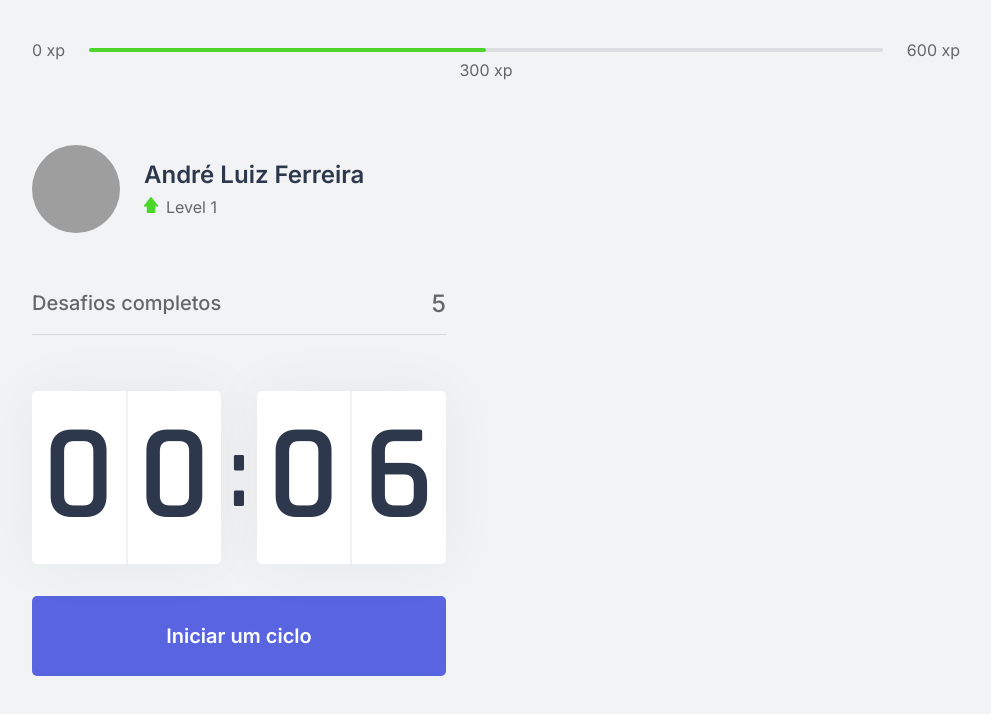
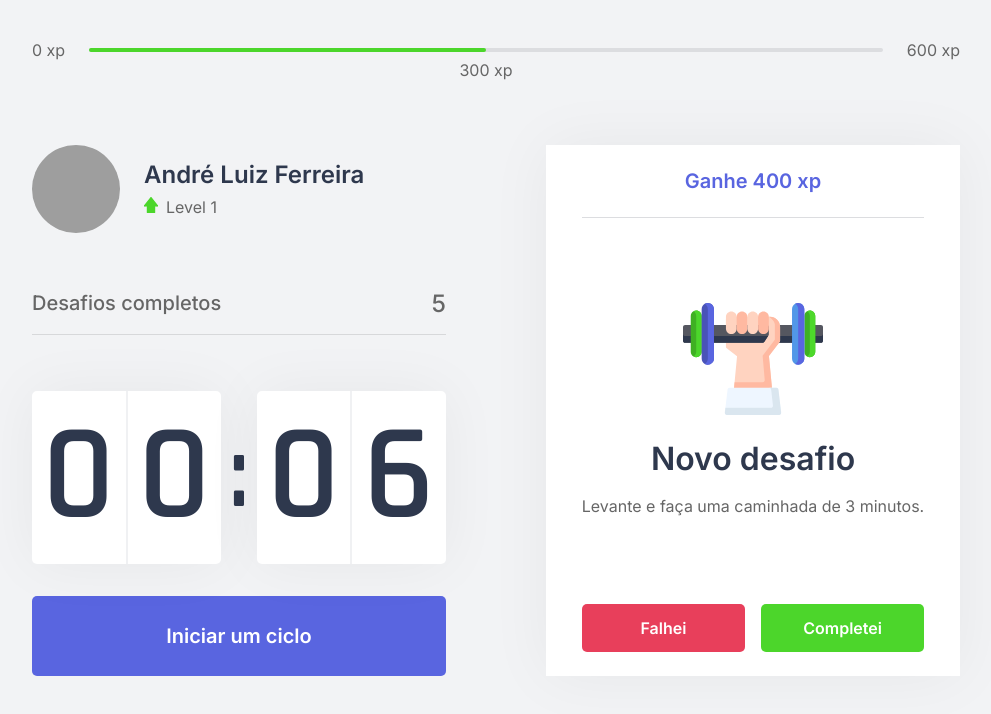
Before and after one commit to dehlferreira/rocketseat-nlw04-moveit, a Next.js app: page / in a window 1280 px wide. Shown: the top 714 px of the page, without its empty margins (144-1135 px from the left). Built offline with nearby package versions, Linux system fonts and the light colour scheme; grey boxes are pictures that could not be loaded.

Commit message:
feat(project): importing the challengebox component on the home page

```diff
--- a/src/pages/index.tsx
+++ b/src/pages/index.tsx
@@ -6,6 +6,7 @@ import { Profile } from "../components/Profile";
 import Head from 'next/head';
 
 import styles from '../styles/pages/Home.module.css';
+import { ChallengeBox } from "../components/ChallengeBox";
 
 export default function Home() {
   return (
@@ -23,7 +24,7 @@ export default function Home() {
           <Countdown />
         </div>
         <div>
-
+          <ChallengeBox />
         </div>
       </section>
     </div>
```
